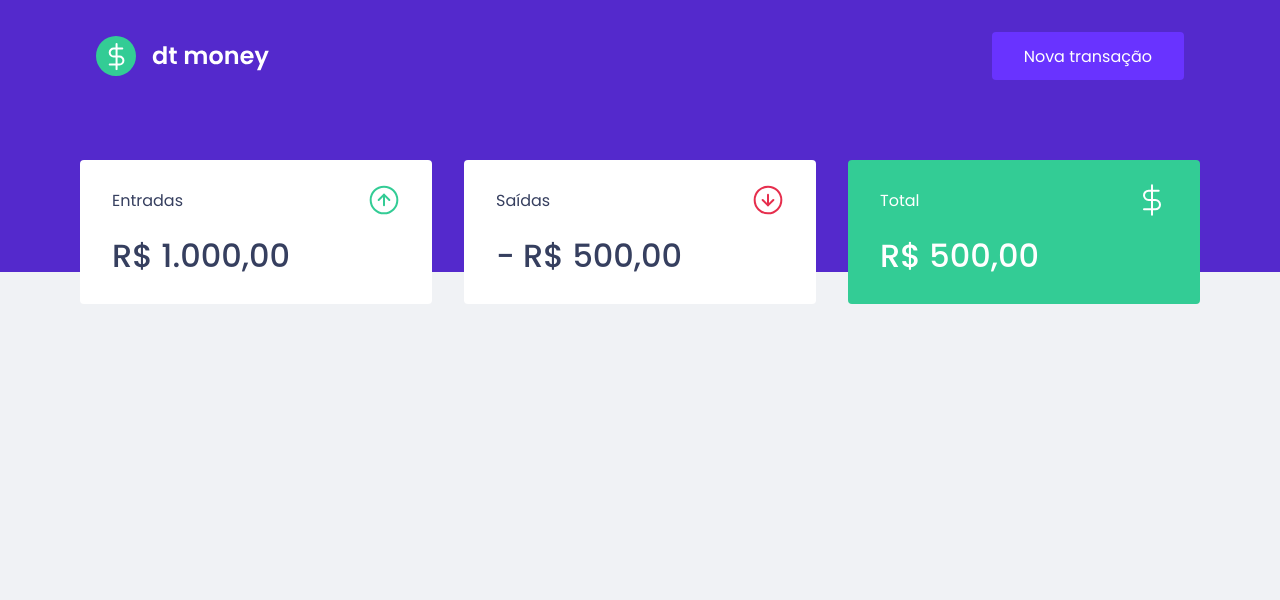
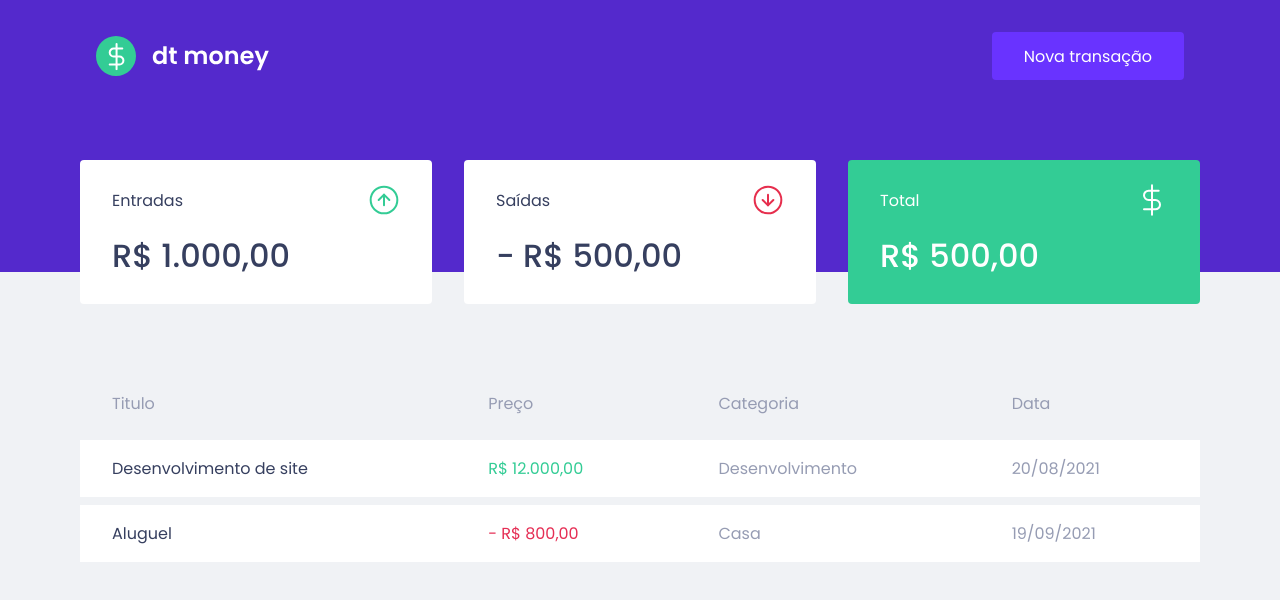
Before and after one commit to Lim4Mik3/DTMoney---React-Project, a React (Create React App) app: page / in a window 1280 px wide. Shown: the top 600 px of the page. Built offline with nearby package versions, Linux system fonts and the light colour scheme.

Commit message:
Created transactions table and their styled

```diff
--- a/src/components/Dashboard/index.tsx
+++ b/src/components/Dashboard/index.tsx
@@ -1,4 +1,5 @@
 import { Summary } from "../Summary";
+import { TransactionsTable } from "../TransactionsTable";
 
 import { Container } from "./styles";
 
@@ -6,6 +7,7 @@
   return (
     <Container>
       <Summary />
+      <TransactionsTable />
     </Container>
   )
 }
--- /dev/null
+++ b/src/components/TransactionsTable/index.tsx
@@ -0,0 +1,33 @@
+import { Container } from "./styles";
+
+export function TransactionsTable() {
+  return (
+    <Container>
+      <table>
+        <thead>
+          <tr>
+            <th>Titulo</th>
+            <th>Preço</th>
+            <th>Categoria</th>
+            <th>Data</th>
+          </tr>
+        </thead>
+
+        <tbody>
+          <tr>
+            <td>Desenvolvimento de site</td>
+            <td className="deposit">R$ 12.000,00</td>
+            <td>Desenvolvimento</td>
+            <td>20/08/2021</td>
+          </tr>
+          <tr>
+            <td>Aluguel</td>
+            <td className="withdraw">- R$ 800,00</td>
+            <td>Casa</td>
+            <td>19/09/2021</td>
+          </tr>
+        </tbody>
+      </table>
+    </Container>
+  )
+}
--- /dev/null
+++ b/src/components/TransactionsTable/styles.ts
@@ -0,0 +1,37 @@
+import styled from 'styled-components'
+
+export const Container = styled.div`
+  margin-top: 4rem;
+
+  table {
+    width: 100%;
+    border-spacing: 0 0.5rem;
+
+    th {
+      color: var(--text-body);
+      font-weight: 400;
+      padding: 1rem 2rem;
+      text-align: left;
+      line-height: 1.5rem;
+    }
+
+    td {
+      padding: 1rem 2rem;
+      border: 0;
+      background: var(--shape);
+      color: var(--text-body);
+
+      &:first-child {
+        color: var(--text-title);
+      }
+
+      &.deposit {
+        color: var(--green);
+      }
+
+      &.withdraw {
+        color: var(--red);
+      }
+    }
+  }
+`;
```
